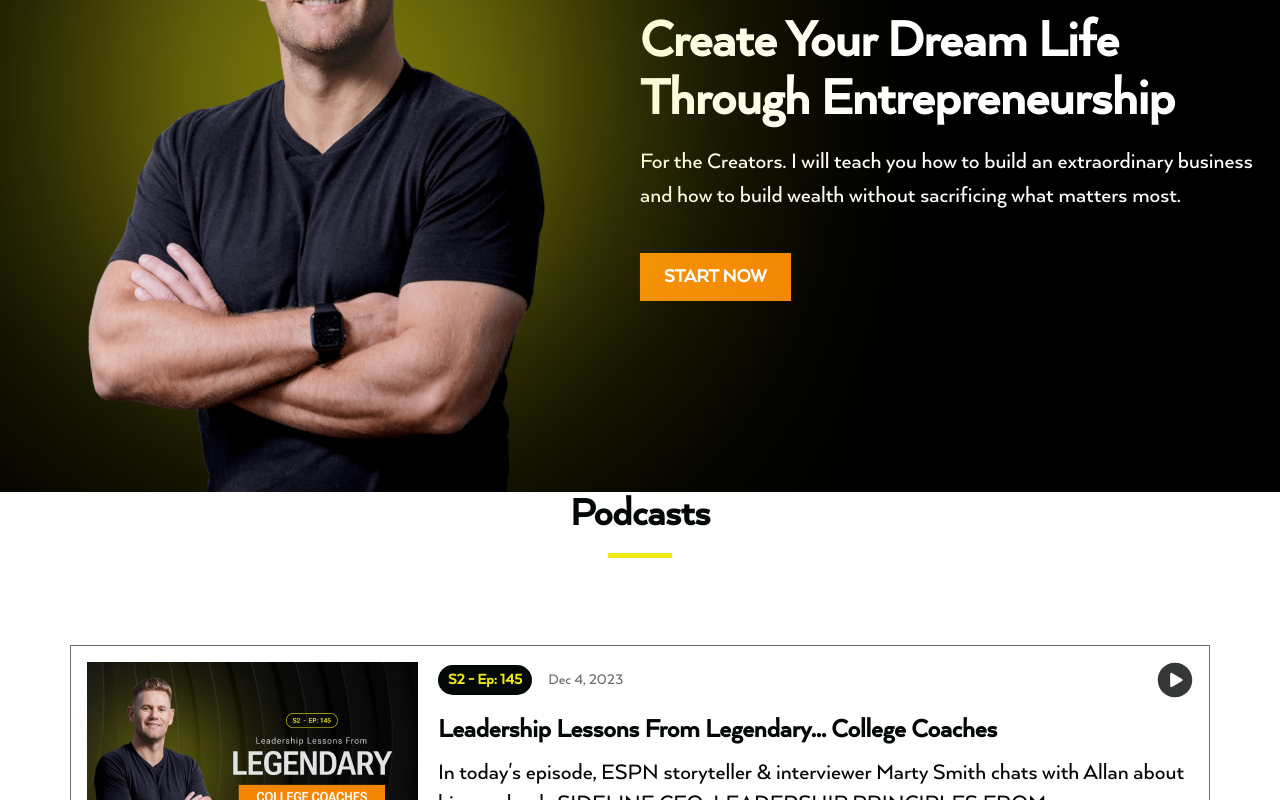
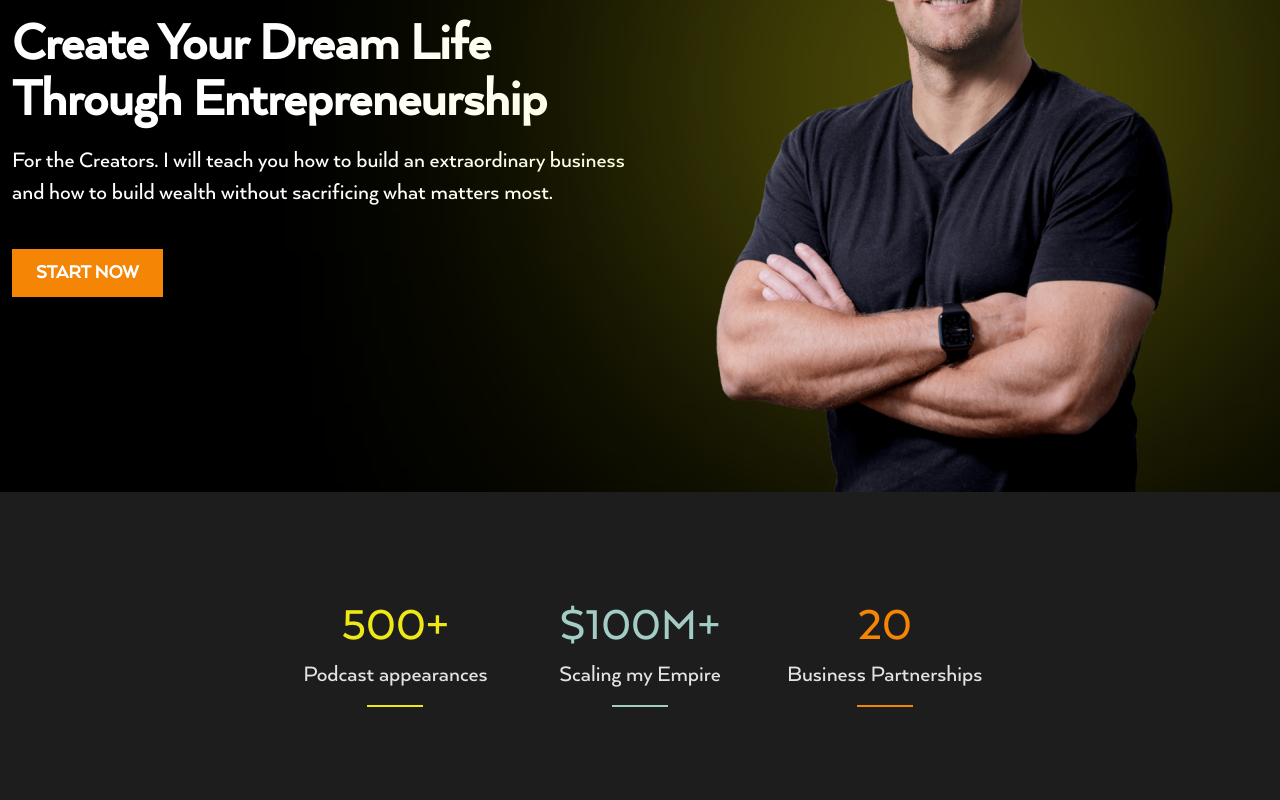
Before and after one commit to Deepak-Maan/Allan-Drapper, a Next.js app: page / in a window 1280 px wide. Shown: the part 320-1120 px from the top of the page. Built offline with nearby package versions, Linux system fonts and the light colour scheme.

Commit message:
modified appearance section

```diff
--- a/src/app/globals.css
+++ b/src/app/globals.css
@@ -76,3 +76,7 @@
 .footerLinks {
     @apply font-medium text-base sm:text-2xl text-gray leading-130
 }
+
+.headingUnderline {
+    @apply relative after:absolute after:flex after:w-14 after:h-[2px] after:left-1/2 after:-translate-x-1/2 after:-bottom-4
+}
--- a/src/app/page.js
+++ b/src/app/page.js
@@ -1,6 +1,7 @@
 import Footer from "@/components/common/Footer";
 import GrabPdf from "@/components/common/GrabPdf";
 import Header from "@/components/common/Header";
+import Appearnce from "@/components/homePage/Appearnce";
 import HomeHeader from "@/components/homePage/HomeHeader";
 import ProdcastVideos from "@/components/homePage/ProdcastVideos";
 import WhoAllan from "@/components/homePage/WhoAllan";
@@ -18,6 +19,7 @@ export default function Home() {
     <>
       {/* <Header /> */}
       <HomeHeader />
+      <Appearnce />
       <ProdcastVideos />
       <WhoAllan />
       <GrabPdf />
--- a/src/components/common/Footer.jsx
+++ b/src/components/common/Footer.jsx
@@ -29,21 +29,21 @@ const Footer = () => {
                         <div>
                             <ul className='max-w-[158px] ml-auto'>
                                 <li className='text-white text-lg sm:text-xl font-bold leading-150 mb-6 uppercase'>Social</li>
-                                <li className='pb-[10px]'><Link className='footerLinks flex gap-2' href=""><InstagramLogo />Instagram</Link></li>
-                                <li className='pb-[10px]'><Link className='footerLinks flex gap-2' href=""><FacebookLogo />Facebok</Link></li>
-                                <li className='pb-[10px]'><Link className='footerLinks flex gap-2' href=""><LinkedinLogo />Linkedin</Link></li>
-                                <li className='pb-[10px]'><Link className='footerLinks flex gap-2' href=""><YoutubeLogo />Youtube</Link></li>
-                                <li className='pb-[10px]'><Link className='footerLinks flex gap-2' href=""><TwitterLogo />Twitter</Link></li>
+                                <li className='pb-[10px]'><Link className='footerLinks flex items-center gap-2' href=""><InstagramLogo />Instagram</Link></li>
+                                <li className='pb-[10px]'><Link className='footerLinks flex items-center gap-2' href=""><FacebookLogo />Facebok</Link></li>
+                                <li className='pb-[10px]'><Link className='footerLinks flex items-center gap-2' href=""><LinkedinLogo />Linkedin</Link></li>
+                                <li className='pb-[10px]'><Link className='footerLinks flex items-center gap-2' href=""><YoutubeLogo />Youtube</Link></li>
+                                <li className='pb-[10px]'><Link className='footerLinks flex items-center gap-2' href=""><TwitterLogo />Twitter</Link></li>
                             </ul>
                         </div>
                         <div>
                             <ul className='max-w-[180px] ml-auto'>
                                 <li className='text-white text-lg sm:text-xl font-bold leading-150 mb-6 uppercase'>Listen On </li>
-                                <li className='pb-[10px]'><Link className='footerLinks flex gap-2' href=""><PodcastLogo />Apple Podcast</Link></li>
-                                <li className='pb-[10px]'><Link className='footerLinks flex gap-2' href=""><Image src="/assets/images/svg/spotifyLogo.svg" height={35} width={35} alt='spotify logo' />Spotify</Link></li>
-                                <li className='pb-[10px]'><Link className='footerLinks flex gap-2' href=""><GooglePlayIcon />Google Play</Link></li>
-                                <li className='pb-[10px]'><Link className='footerLinks flex gap-2' href=""><Image src="/assets/images/svg/pandoraLogo.svg" height={35} width={35} alt='spotify logo' />Pandora</Link></li>
-                                <li className='pb-[10px]'><Link className='footerLinks flex gap-2' href=""><StitcherIcon />Stitcher</Link></li>
+                                <li className='pb-[10px]'><Link className='footerLinks flex items-center gap-2' href=""><PodcastLogo />Apple Podcast</Link></li>
+                                <li className='pb-[10px]'><Link className='footerLinks flex items-center gap-2' href=""><Image src="/assets/images/svg/spotifyLogo.svg" height={35} width={35} alt='spotify logo' />Spotify</Link></li>
+                                <li className='pb-[10px]'><Link className='footerLinks flex items-center gap-2' href=""><GooglePlayIcon />Google Play</Link></li>
+                                <li className='pb-[10px]'><Link className='footerLinks flex items-center gap-2' href=""><Image src="/assets/images/svg/pandoraLogo.svg" height={35} width={35} alt='spotify logo' />Pandora</Link></li>
+                                <li className='pb-[10px]'><Link className='footerLinks flex items-center gap-2' href=""><StitcherIcon />Stitcher</Link></li>
                             </ul>
                         </div>
                     </div>
--- /dev/null
+++ b/src/components/homePage/Appearnce.jsx
@@ -0,0 +1,26 @@
+import React from 'react'
+
+const Appearnce = () => {
+    return (
+        <div className='bg-darkGray'>
+            <div className="container mx-auto px-3 md:pt-20 md:pb-24 sm:pt-16 sm:pb-20 pt-12 pb-16 lg:py-[111px] max-w-[758px]">
+                <div className="grid grid-cols-1 sm:grid-cols-2 justify-center gap-12 sm:gap-10 md:gap-0 md:grid-cols-3">
+                    <div>
+                        <p className='text-5xl text-yellow text-center pb-2'>500+ </p>
+                        <p className=' text-2xl font-medium text-center after:bg-yellow text-gray headingUnderline'>Podcast appearances</p>
+                    </div>
+                    <div>
+                        <p className='text-5xl text-offBlue text-center pb-2'>$100M+ </p>
+                        <p className=' text-2xl font-medium text-center after:bg-offBlue text-gray headingUnderline'>Scaling my Empire</p>
+                    </div>
+                    <div className='sm:col-span-2 md:col-span-1 col-span-1'>
+                        <p className='text-5xl text-orange text-center pb-2'>20 </p>
+                        <p className=' text-2xl font-medium text-center after:bg-orange text-gray headingUnderline'>Business Partnerships</p>
+                    </div>
+                </div>
+            </div>
+        </div>
+    )
+}
+
+export default Appearnce
--- a/src/components/homePage/HomeHeader.jsx
+++ b/src/components/homePage/HomeHeader.jsx
@@ -8,15 +8,17 @@ const HomeHeader = () => {
         <div className='bg-black overflow-hidden'>
             <Navbar />
             <div className="container xl:ml-auto mx-auto px-3 xl:max-w-[1290px] ">
-                <div className="grid grid-cols-1 lg:grid-cols-2 pt-[60px]">
-                    <div className='my-auto order-2 lg:order-1'>
-                        <h1 className=' text-5xl1 font-bold leading-105 max-w-[540px] capitalize text-white'>Create Your Dream Life
+                <div className="grid grid-cols-1 lg:grid-cols-2 pt-10 sm:pt-[60px]">
+                    <div className='my-auto'>
+                        <h1 className=' text-4xl md:text-5xl lg:text-5xl1 font-bold leading-105 max-w-[540px] lg:text-left text-center capitalize text-white'>Create Your Dream Life
                             through Entrepreneurship</h1>
-                        <p className='text-2xl leading-140 text-white font-medium pb-10 pt-4'>For the Creators. I will teach you how to build an extraordinary business and how to build wealth without sacrificing what matters most.</p>
-                        <CommonButton text='START NOW' />
+                        <p className='text-lg sm:text-xl md:text-2xl leading-140 text-white font-medium max-w-[613px] text-center lg:text-left py-4 md:pb-10 pt-4'>For the Creators. I will teach you how to build an extraordinary business and how to build wealth without sacrificing what matters most.</p>
+                        <div className="flex lg:justify-start justify-center pb-8 lg:pb-0">
+                            <CommonButton text='START NOW' />
+                        </div>
                     </div>
                     <div className='relative  '>
-                        <div className='absolute w-[400px] animate-pulse h-[400px] bg-yellow blur-[150px] top-[10%] left-[20%] z-0'></div>
+                        <div className='absolute w-[400px] animate-pulse h-[400px] bg-yellow blur-[200px] top-[10%] left-[20%] z-0'></div>
                         <Image className='mx-auto relative z-10' src="/assets/images/webp/homePage/allanHeaderImage.png" height={670} width={594} alt='allan image' />
                     </div>
                 </div>
```
